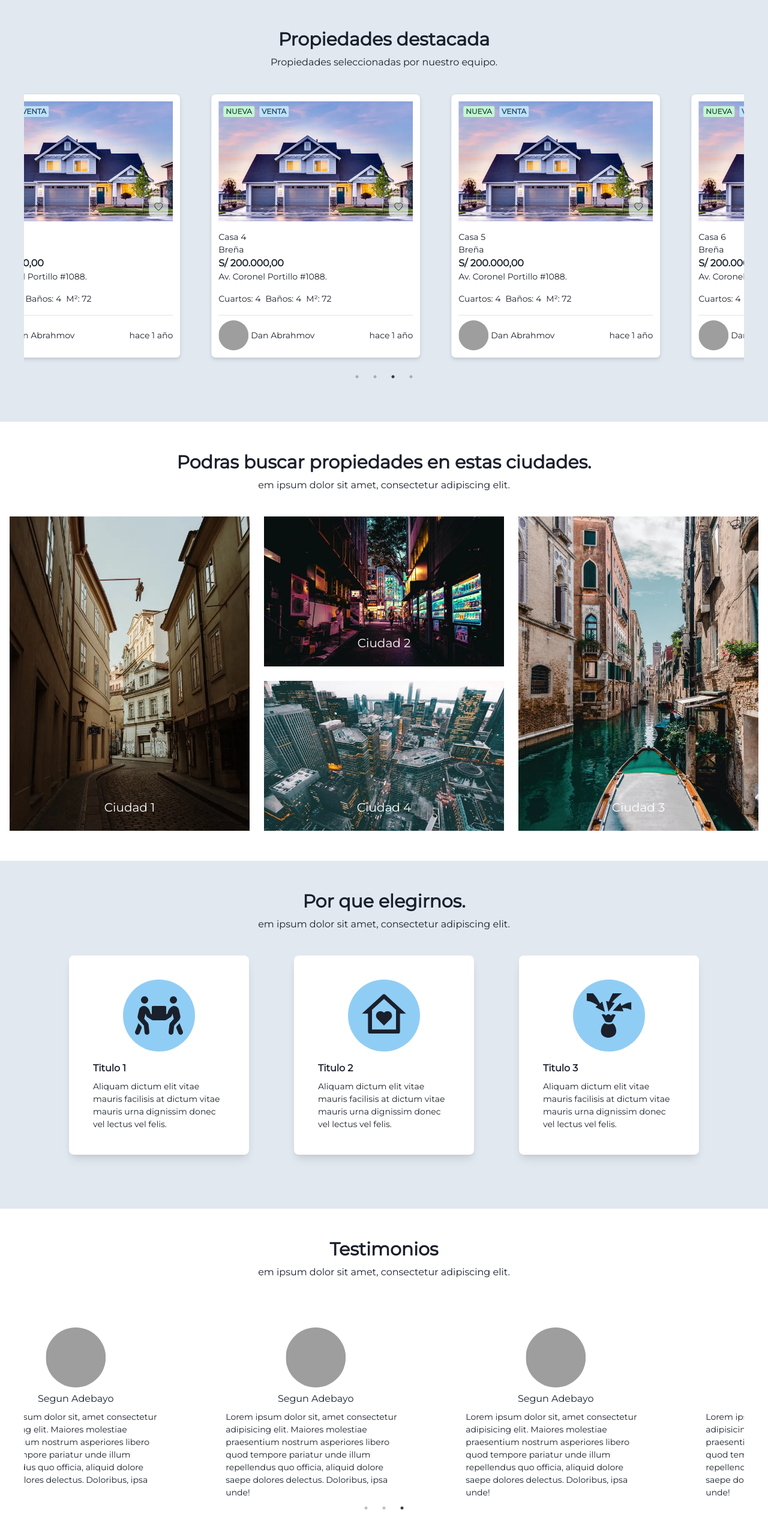
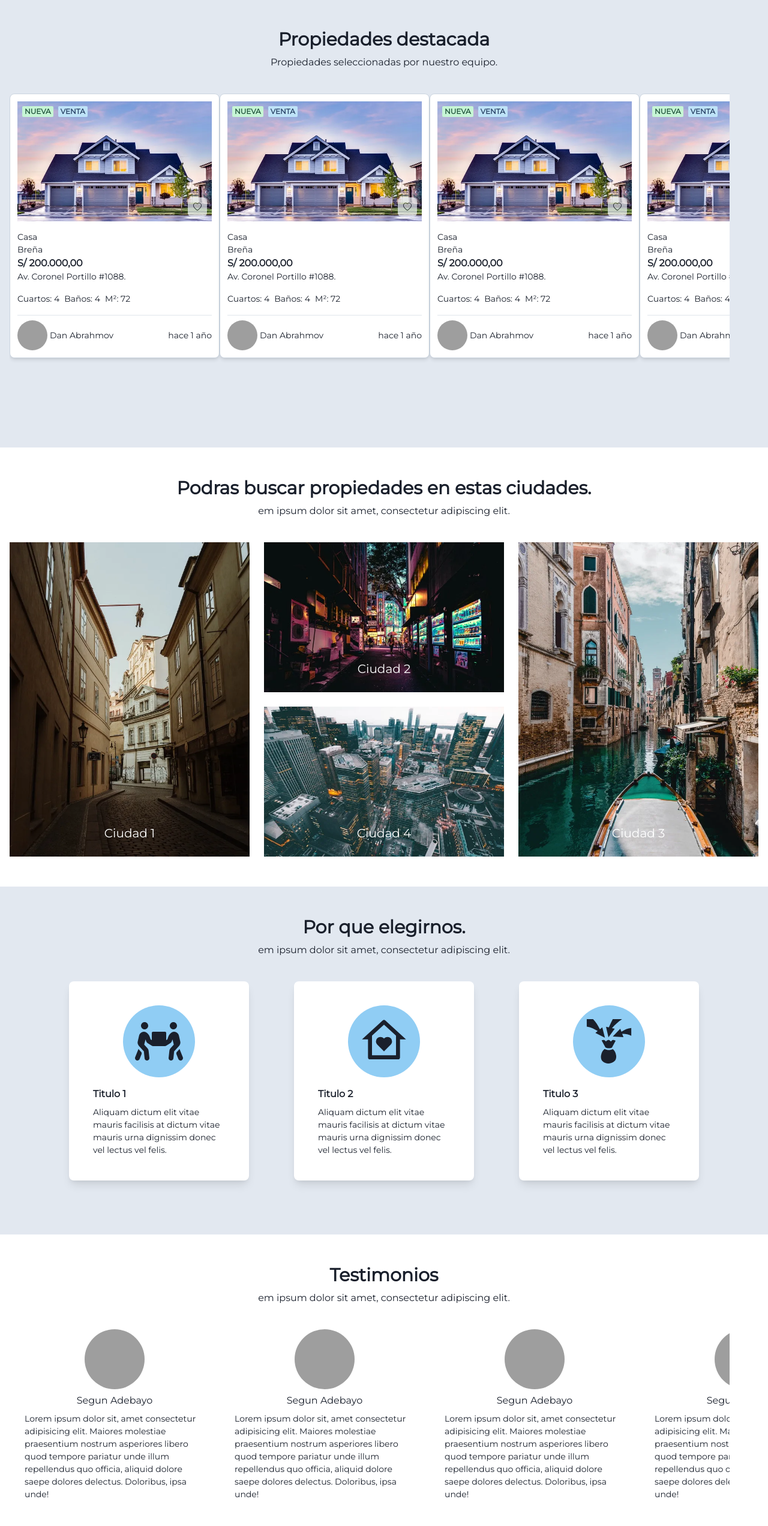
Before and after one commit to kindreds/propiedades-next, a Next.js app: page / in a window 1280 px wide. Shown: the part 802-3346 px from the top of the page at 60% size. Built offline with nearby package versions, Linux system fonts and the light colour scheme; grey boxes are pictures that could not be loaded.

Commit message:
Agregada lista virtual

```diff
--- a/package.json
+++ b/package.json
@@ -19,6 +19,7 @@
     "react-icons": "^4.2.0",
     "react-intersection-observer": "^8.32.0",
     "react-slick": "^0.28.1",
+    "react-window": "^1.8.6",
     "slick-carousel": "^1.8.1"
   },
   "license": "MIT",
--- a/src/components/Section/PropiedadesDesc.js
+++ b/src/components/Section/PropiedadesDesc.js
@@ -1,19 +1,30 @@
 import React from 'react';
-import SliderCard from '../SliderCard';
+// import PropTypes from 'prop-types'
+import { FixedSizeList as List } from 'react-window';
+// import SliderCard from '../SliderCard';
+import { Box } from '@chakra-ui/layout';
 import PropertyCard from '../PropertyCard';
-import { Box } from '@chakra-ui/layout';
+
+/* eslint-disable */
+const Column = ({ columnIndex, style }) => (
+  <Box style={style} w="100%">
+    <PropertyCard i={columnIndex} />
+  </Box>
+);
 
 const PropiedadesDesc = () => {
   return (
-    <SliderCard>
-      {Array(10)
-        .fill(null)
-        .map((_, i) => (
-          <Box w="100%" key={i}>
-            <PropertyCard key={i} i={i} />
-          </Box>
-        ))}
-    </SliderCard>
+    <Box py={10}>
+      <List
+        height={500}
+        itemCount={10}
+        itemSize={350}
+        layout="horizontal"
+        width={1200}
+      >
+        {Column}
+      </List>
+    </Box>
   );
 };
 
--- a/src/components/Section/Testimonios.js
+++ b/src/components/Section/Testimonios.js
@@ -1,24 +1,31 @@
 import React from 'react';
-import Section from '.';
-import SliderCard from '../SliderCard';
-import { Box, Flex } from '@chakra-ui/layout';
+import { Box } from '@chakra-ui/layout';
 import TestimonialsCard from '../TestimonialsCard';
+import { FixedSizeList as List } from 'react-window';
 
 import { testimonials } from '../../data';
 
 const Testimonios = () => {
   return (
-    <Section>
-      <Flex justify="space-evenly">
-        <SliderCard>
-          {testimonials.map((item, i) => (
-            <Box w="100%" key={i}>
+    <Box py={10}>
+      <List
+        height={400}
+        width={1200}
+        itemCount={testimonials.length}
+        itemSize={350}
+        layout="horizontal"
+        itemData={[...testimonials]}
+      >
+        {({ data, index, style }) => {
+          const item = data[index];
+          return (
+            <Box style={style} w="100%">
               <TestimonialsCard {...item} />
             </Box>
-          ))}
-        </SliderCard>
-      </Flex>
-    </Section>
+          );
+        }}
+      </List>
+    </Box>
   );
 };
 
```
Also changed, not shown: 1 other file (tests, documents, lock files or other folders).
